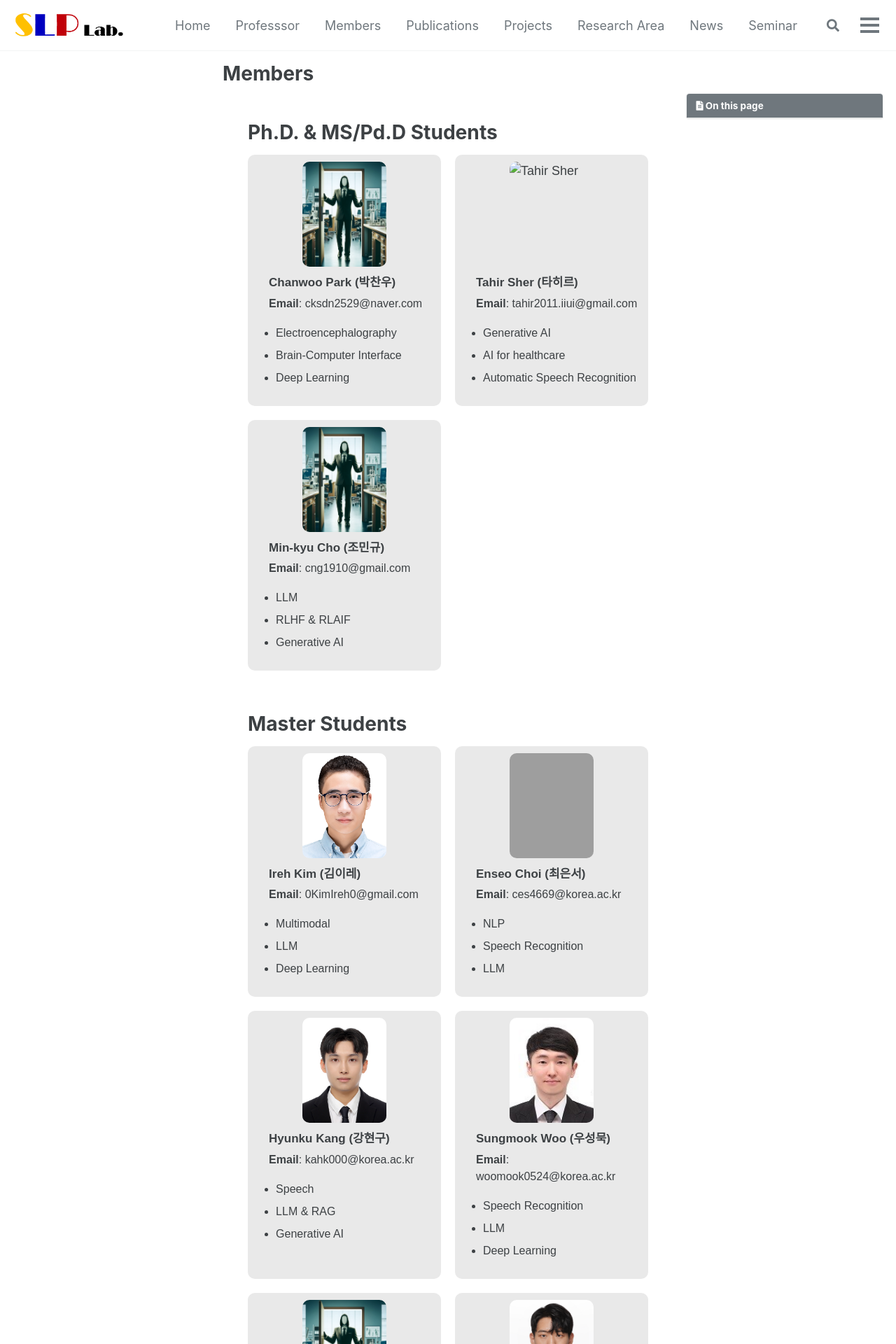
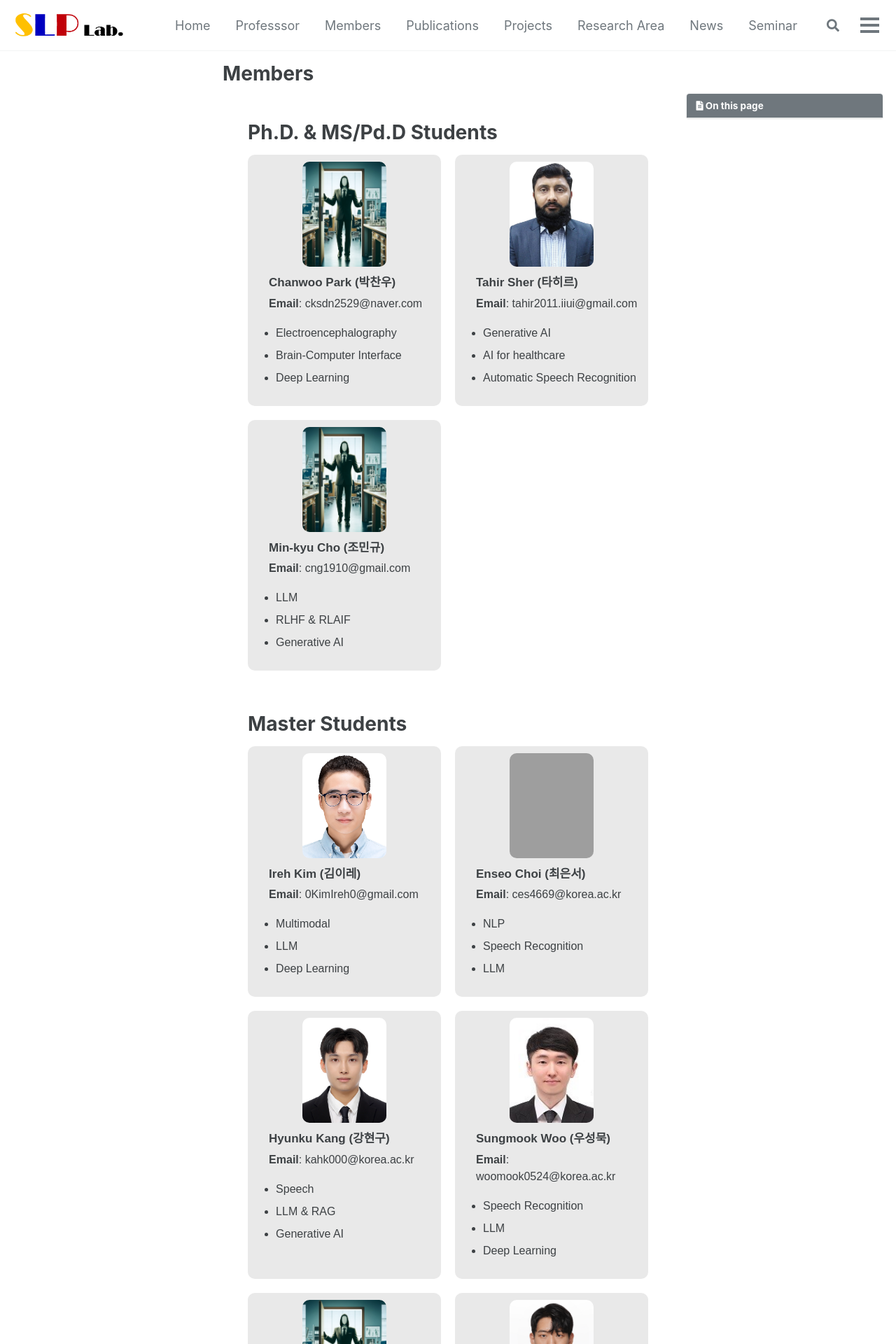
Before and after one commit to slp-laboratory/slp-laboratory.github.io, a Jekyll site: the page built from _pages/members.md, in a window 1280 px wide. Shown: the top 1920 px of the page at 70% size. Built offline with Jekyll 4.4.1, drawn with Linux system fonts in a browser that asks for light colours; cached includes are drawn as plain includes; comment, search, counter and statistics services are not loaded; grey boxes are pictures that could not be loaded.

Commit message:
Update members.md

```diff
--- a/_pages/members.md
+++ b/_pages/members.md
@@ -50,7 +50,7 @@ toc: true
       </div>
     </div>
       <div class="student">
-      <img src="../aassets/images/member/TahirSher.jpg" alt="Tahir Sher">
+      <img src="../assets/images/member/TahirSher.jpg" alt="Tahir Sher">
       <div class="info">
         <div class="name">Tahir Sher (타히르)</div>
         <div class="email"><strong>Email</strong>: tahir2011.iiui@gmail.com</div>
```
